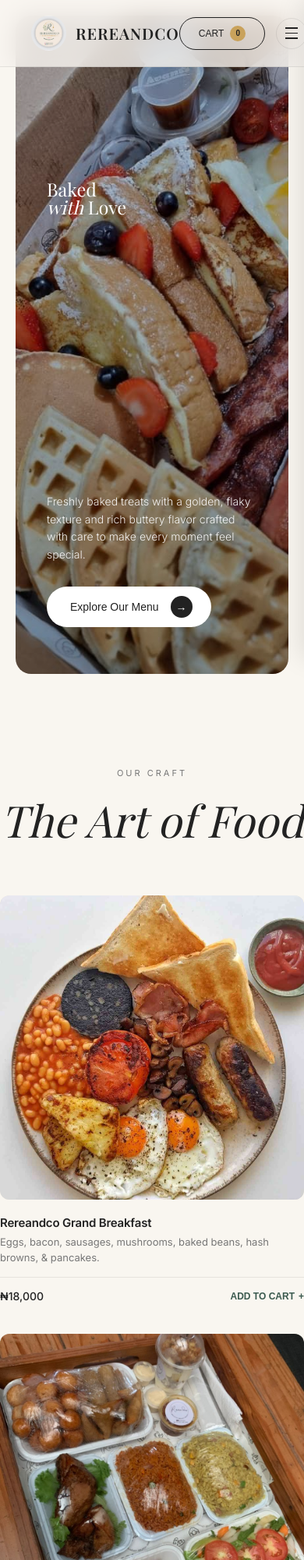
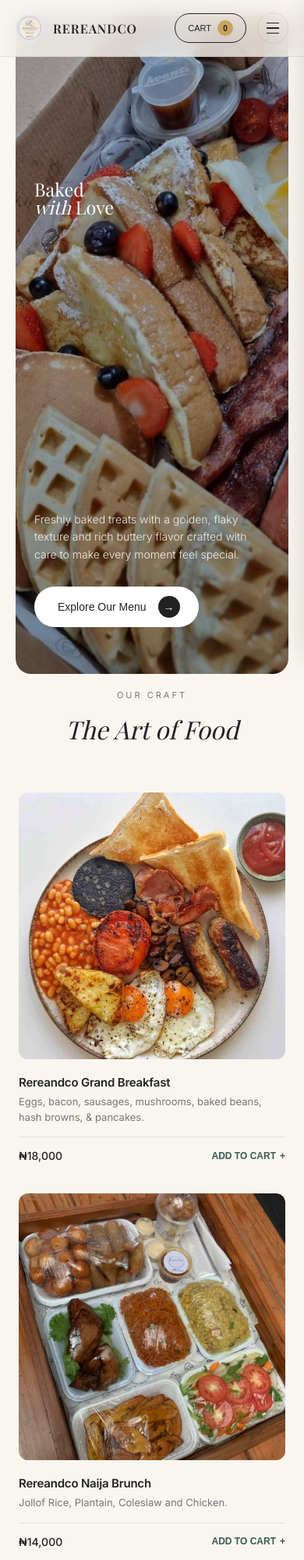
Before and after one commit to insightctrl-hq/rereandco-website, a plain HTML site: page index.html in a window 390 px wide. Shown: the top 2000 px of the page at 78% size. Drawn offline with nearby package versions, Linux system fonts and the light colour scheme; a web font is replaced by a local one.

Commit message:
Fix squeezed mobile layout: restore lost horizontal padding, scale headings
.section-padding's shorthand `padding: 100px 0` was silently overriding
.container's `padding: 0 40px` on any element combining both classes
(the featured-menu grid and FAQ section), zeroing their side margins at
every screen size. Switched it to padding-top/padding-bottom only.

Also fixes real mobile overflow found while testing at 375px width: the
header hamburger button extended past the viewport edge, the Our Story
page's circle photo was oversized and got clipped by overflow-x:hidden,
and headings (3.5rem/4.5rem) never scaled down, forcing awkward wrapping.
Added clamp()-based heading sizes and a tighter, correctly-sized mobile
header/container.

Co-Authored-By: Claude Sonnet 5 <noreply@anthropic.com>

```diff
--- a/index.html
+++ b/index.html
@@ -22,7 +22,7 @@
         h1, h2, h3, h4 { font-family: var(--font-serif); font-weight: 400; }
 
         .container { max-width: 1400px; margin: 0 auto; padding: 0 40px; }
-        .section-padding { padding: 100px 0; }
+        .section-padding { padding-top: 100px; padding-bottom: 100px; }
 
         /* --- PAGE ROUTING --- */
         .page { display: none; opacity: 0; transition: opacity 0.5s ease; }
@@ -82,7 +82,7 @@
         /* --- SECTION HEADERS --- */
         .section-label { font-size: 11px; text-transform: uppercase; letter-spacing: 3px; margin-bottom: 15px; display: block; color: #777; text-align: center;}
         .grid-header { text-align: center; margin-bottom: 60px; }
-        .grid-header h2 { font-size: 3.5rem; font-style: italic; color: var(--dark); }
+        .grid-header h2 { font-size: clamp(2rem, 7vw, 3.5rem); font-style: italic; color: var(--dark); }
 
         /* --- PRODUCT GRID --- */
         .product-grid { display: grid; grid-template-columns: repeat(auto-fill, minmax(280px, 1fr)); gap: 40px 30px; }
@@ -101,7 +101,7 @@
         .testimonial-wrapper { position: relative; border-radius: 16px; overflow: hidden; background-image: linear-gradient(rgba(34,34,34,0.7), rgba(34,34,34,0.7)), url('BJBT0547.JPG'); background-size: cover; background-position: center; display: flex; align-items: center; padding: 80px 60px; margin-top: 40px; }
         .testi-text { flex: 1; color: white; padding-right: 40px; }
         .testi-text h4 { font-family: var(--font-sans); font-size: 11px; text-transform: uppercase; letter-spacing: 3px; margin-bottom: 15px; opacity: 0.8; }
-        .testi-text h2 { font-size: 3.5rem; font-style: italic; margin-bottom: 20px; line-height: 1.1; }
+        .testi-text h2 { font-size: clamp(2rem, 7vw, 3.5rem); font-style: italic; margin-bottom: 20px; line-height: 1.1; }
         .testi-text p { font-size: 1rem; opacity: 0.9; max-width: 400px; line-height: 1.6; margin-bottom: 30px; }
         .testi-controls { display: flex; gap: 15px; font-size: 20px; cursor: pointer; user-select: none; }
         .testi-controls span { padding: 5px 10px; transition: 0.2s; }
@@ -134,7 +134,7 @@
 
         /* --- STORY PAGE (Circles) --- */
         .story-header { text-align: center; padding-top: 180px; padding-bottom: 60px; }
-        .story-header h1 { font-size: 4.5rem; font-style: italic; color: var(--dark); }
+        .story-header h1 { font-size: clamp(2.2rem, 9vw, 4.5rem); font-style: italic; color: var(--dark); }
         .story-content { max-width: 700px; margin: 0 auto; font-size: 1.1rem; line-height: 1.8; color: #555; text-align: center; padding-bottom: 80px;}
         .circle-layout { display: flex; justify-content: center; align-items: center; margin: 60px 0; }
         .circle { width: 300px; height: 300px; border-radius: 50%; object-fit: cover; border: 4px solid var(--cream); box-shadow: 0 10px 30px rgba(0,0,0,0.05); }
@@ -167,13 +167,17 @@
         .footer-bottom { display: flex; justify-content: space-between; font-size: 12px; color: #888; border-top: 1px solid rgba(255,255,255,0.1); padding-top: 20px; margin-top: 40px;}
 
         @media (max-width: 900px) {
-            .hero { padding: 0 40px; }
+            .container { padding: 0 24px; }
+            header { padding: 16px 20px; }
+            .logo-img { height: 36px; }
+            .logo-text { font-size: 16px; }
+            .cart-icon-btn { padding: 8px 16px; font-size: 11px; }
+            .hero { padding: 0 24px; }
             .hero-top-text { flex-direction: column; align-items: flex-start; gap: 0; }
-            .hero-top-text .line { display: none; }
-            .hero-top-text .word1, .hero-top-text .word2 { font-size: 14vw; }
             .hero-bottom { flex-direction: column; align-items: flex-start; gap: 30px; }
             .circle-layout { flex-direction: column; }
             .circle-1, .circle-3 { display: none; }
+            .circle-2 { width: min(300px, 70vw); height: min(300px, 70vw); }
             .nav-links { display: none; }
             .nav-toggle { display: flex; }
             .cart-panel { width: 100%; right: -100%; }
```
